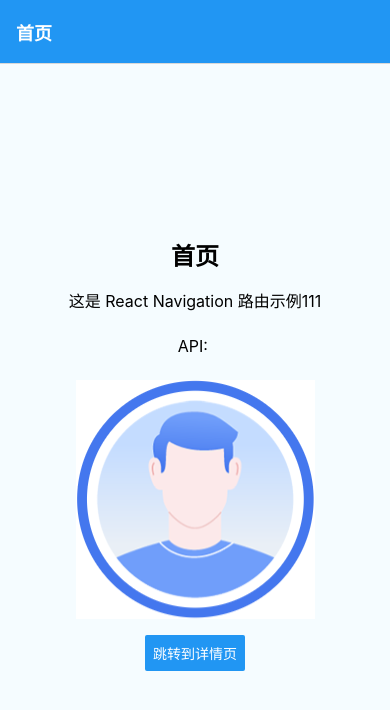
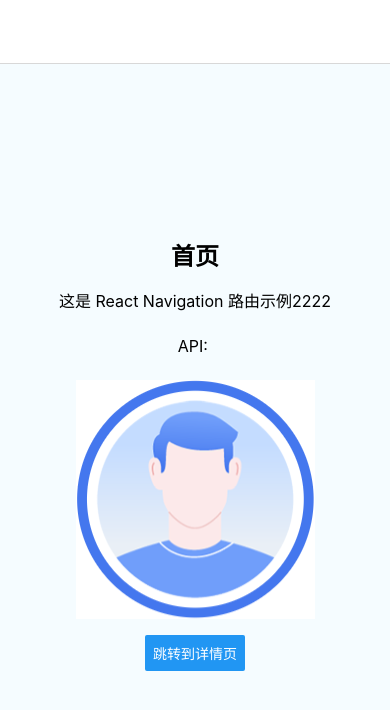
Before and after one commit to zhaocaijiang/RNStudy, a React Native app: screen /Home in a window 390 px wide. Shown: the top 710 px of the page. Built offline with nearby package versions, Linux system fonts and the light colour scheme.

Commit message:
使用react-navigation/stack自定义导航手势和动画定义等内容

```diff
--- a/index.js
+++ b/index.js
@@ -2,6 +2,7 @@
  * @format
  */
 
+import 'react-native-gesture-handler';
 import {AppRegistry} from 'react-native';
 import App from './App';
 import {name as appName} from './app.json';
--- a/package.json
+++ b/package.json
@@ -10,11 +10,14 @@
     "test": "jest"
   },
   "dependencies": {
+    "@react-navigation/bottom-tabs": "^6.6.1",
     "@react-navigation/native": "^6.1.18",
     "@react-navigation/native-stack": "^6.11.0",
+    "@react-navigation/stack": "^6.3.17",
     "react": "18.2.0",
     "react-native": "0.73.6",
     "react-native-config": "^1.5.0",
+    "react-native-gesture-handler": "2.14.0",
     "react-native-safe-area-context": "^4.8.2",
     "react-native-screens": "~3.29.0"
   },
--- a/src/navigation/AppNavigator.tsx
+++ b/src/navigation/AppNavigator.tsx
@@ -1,10 +1,13 @@
 import React from 'react';
 import {NavigationContainer} from '@react-navigation/native';
-import {createNativeStackNavigator} from '@react-navigation/native-stack';
+import {
+  createStackNavigator,
+  CardStyleInterpolators,
+} from '@react-navigation/stack';
 
-import HomeScreen from '@/pages/HomeScreen';
-// import HomeScreen from '../pages/HomeScreen';
-import DetailsScreen from '../pages/DetailsScreen';
+import Home from '@/pages/Home';
+import Details from '@/pages/Details';
+import {Platform} from 'react-native';
 
 // 定义路由参数类型
 export type RootStackParamList = {
@@ -12,32 +15,45 @@ export type RootStackParamList = {
   Details: {message: string};
 };
 
-const Stack = createNativeStackNavigator<RootStackParamList>();
+const Stack = createStackNavigator<RootStackParamList>();
 
 function AppNavigator(): React.JSX.Element {
   return (
     <NavigationContainer>
       <Stack.Navigator
-        initialRouteName="Home"
         screenOptions={{
           headerStyle: {
-            backgroundColor: '#2196F3',
+            ...Platform.select({
+              // 根据平台设置不同的样式
+              android: {
+                elevation: 0, // 去掉 Android 的阴影
+                backgroundColor: '#2196F3',
+              },
+              ios: {
+                shadowOpacity: 0, // 去掉 iOS 的阴影
+                backgroundColor: 'red',
+              },
+            }),
           },
           headerTintColor: '#fff',
           headerTitleStyle: {
             fontWeight: 'bold',
           },
+          headerTitleAlign: 'center',
+          gestureEnabled: true,
+          gestureDirection: 'horizontal',
+          cardStyleInterpolator: CardStyleInterpolators.forHorizontalIOS,
         }}>
         <Stack.Screen
           name="Home"
-          component={HomeScreen}
+          component={Home}
           options={{
-            title: '首页',
+            title: '首页111',
           }}
         />
         <Stack.Screen
           name="Details"
-          component={DetailsScreen}
+          component={Details}
           options={() => ({
             title: '详情页',
           })}
--- a/src/pages/HomeScreen.tsx
+++ b/src/pages/Home.tsx
@@ -1,6 +1,6 @@
 import React from 'react';
 import {View, Text, Button, StyleSheet, Image} from 'react-native';
-import type {NativeStackNavigationProp} from '@react-navigation/native-stack';
+import type {StackNavigationProp} from '@react-navigation/stack';
 import Config from 'react-native-config';
 
 type RootStackParamList = {
@@ -8,20 +8,17 @@ type RootStackParamList = {
   Details: {message: string};
 };
 
-type HomeScreenNavigationProp = NativeStackNavigationProp<
-  RootStackParamList,
-  'Home'
->;
+type HomeScreenNavigationProp = StackNavigationProp<RootStackParamList, 'Home'>;
 
 type Props = {
   navigation: HomeScreenNavigationProp;
 };
 
-function HomeScreen({navigation}: Props): React.JSX.Element {
+function Home({navigation}: Props): React.JSX.Element {
   return (
     <View style={styles.container}>
       <Text style={styles.title}>首页</Text>
-      <Text style={styles.description}>这是 React Navigation 路由示例111</Text>
+      <Text style={styles.description}>这是 React Navigation 路由示例2222</Text>
       <Text style={styles.description}>API: {Config.API_URL}</Text>
       <Image source={require('@assets/images/avatar.png')} />
       {/* <Image source={require('../assets/images/avatar.png')} /> */}
@@ -60,4 +57,4 @@ const styles = StyleSheet.create({
   },
 });
 
-export default HomeScreen;
+export default Home;
```
Also changed, not shown: src/pages/Details.tsx (renamed from src/pages/DetailsScreen.tsx, +4 -4 lines), 1 other file (tests, documents, lock files or other folders).
